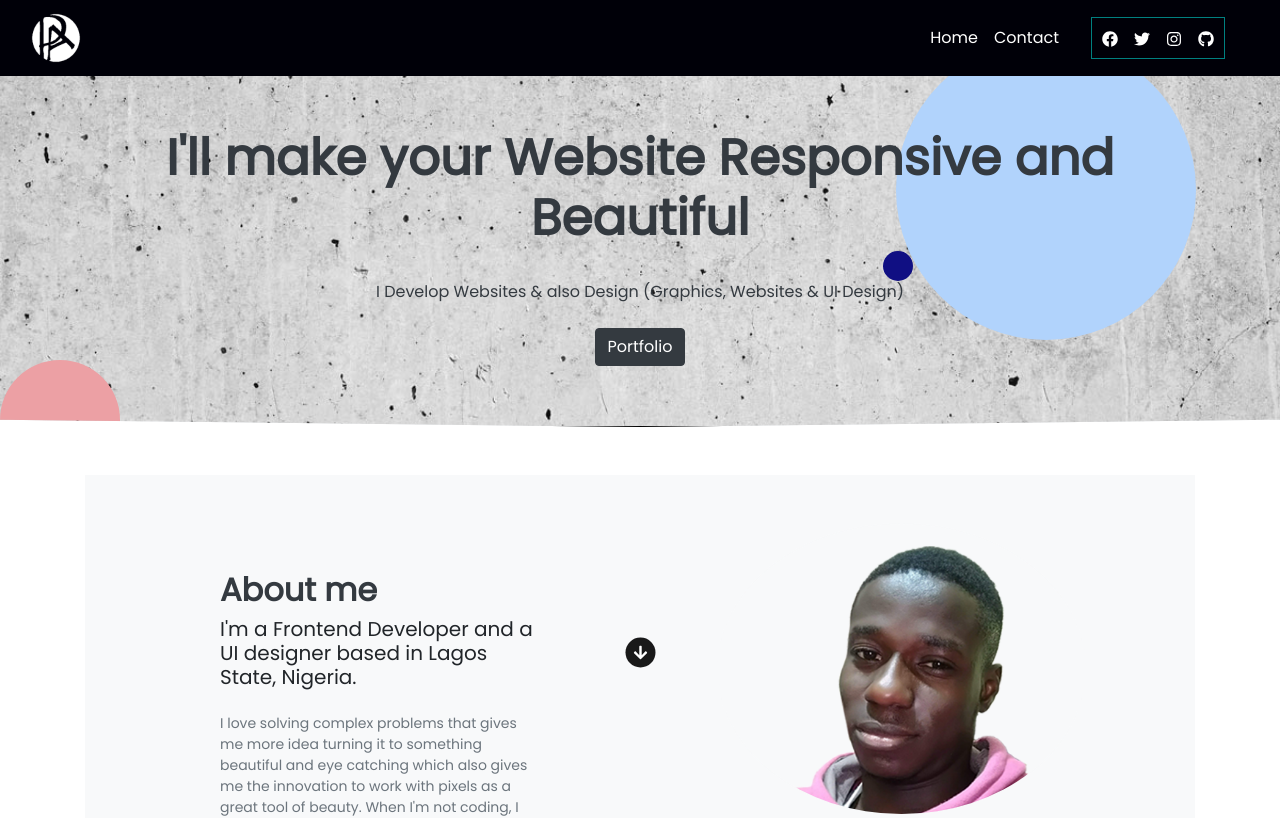
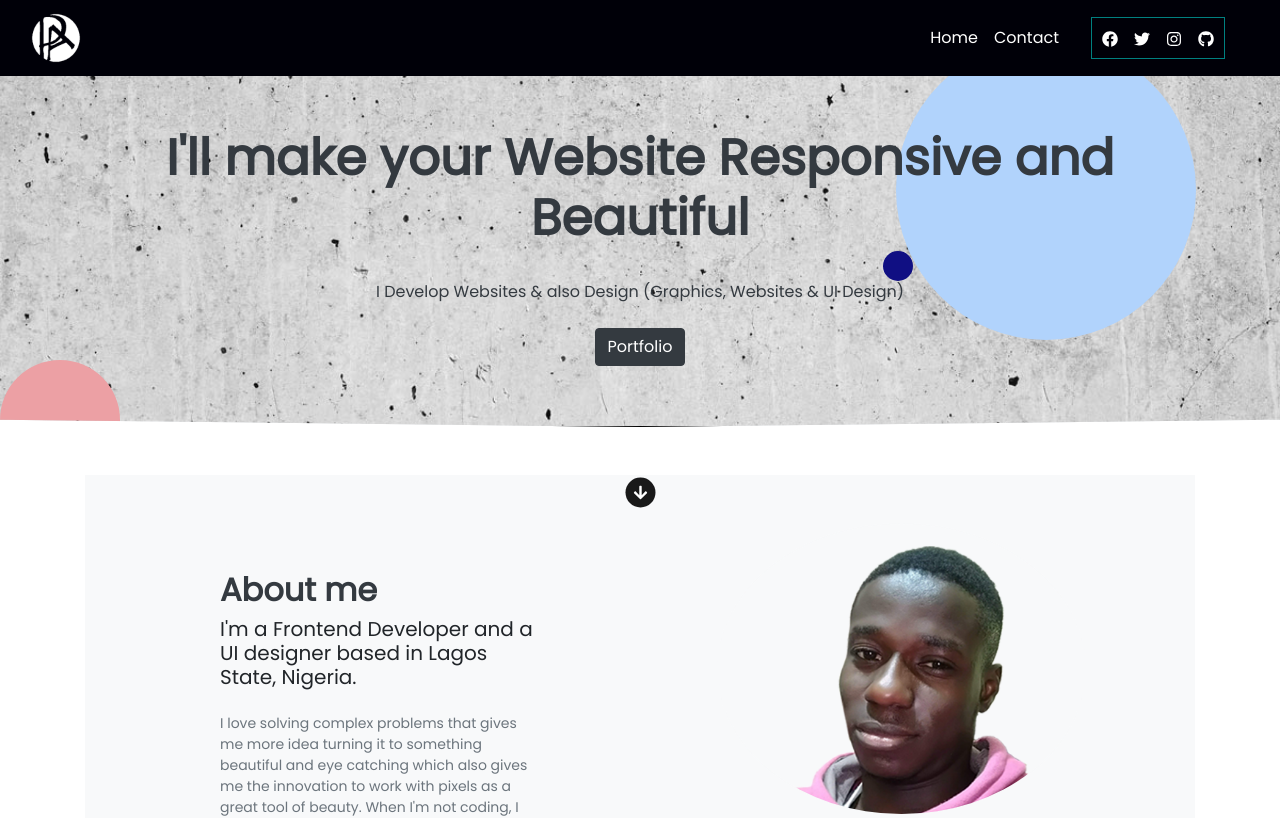
Before and after one commit to paulynson/portfolio, a React (Create React App) app: page / in a window 1280 px wide. Shown: the top 818 px of the page. Built offline with nearby package versions, Linux system fonts and the light colour scheme.

Commit message:
Animation reduced

```diff
--- a/src/App.css
+++ b/src/App.css
@@ -290,15 +290,15 @@ transition: .3s ease-in-out;
   height: 25px;
   border-radius: 20px;
   color: #ffffff;
-  top: 80%;
+  top: 60%;
   transform: translateX(-50%);
-    position: absolute !important;
+  position: absolute !important;
   padding: 6px;
   background-color: rgba(0,0,0,0.9);
   transform: scale(1.2);
-  transition: .3s ease-in-out;
+  transition: .2s ease-in-out;
   animation-name: blink;
-    animation-duration: 4s;
+    animation-duration: 2s;
     animation-iteration-count: infinite;
 }
 
@@ -309,7 +309,7 @@ display: none !important;
 }
 
 @keyframes blink {
-   100% {background-color:#cc2B5E;  bottom:25%; top:90%;}
+   100% {background-color:#cc2B5E;  bottom:55%; top:65%;}
 }
 
 
--- a/src/pages/Home.js
+++ b/src/pages/Home.js
@@ -67,9 +67,12 @@ function Home() {
         <div className="design_two"></div>
 
         {/* <!-- this div class is for the animations --> */}
+        <div>
+
         <div class="div"></div>
         <div class="div1"></div>
         <div class="div2"></div>
+        </div>
         {/* <!-- end of the div animation --> */}
 
         <div className="d-flex align-items-center">
```
Also changed, not shown: 1 other file (tests, documents, lock files or other folders).
